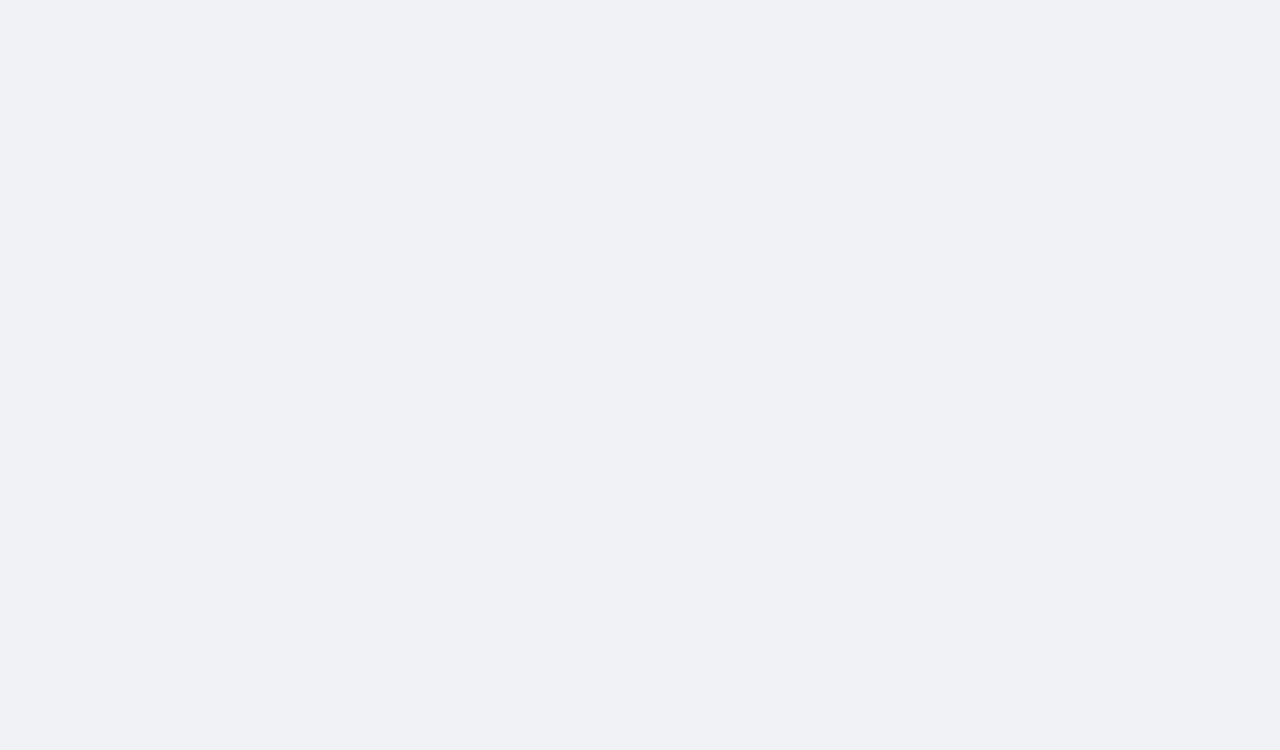
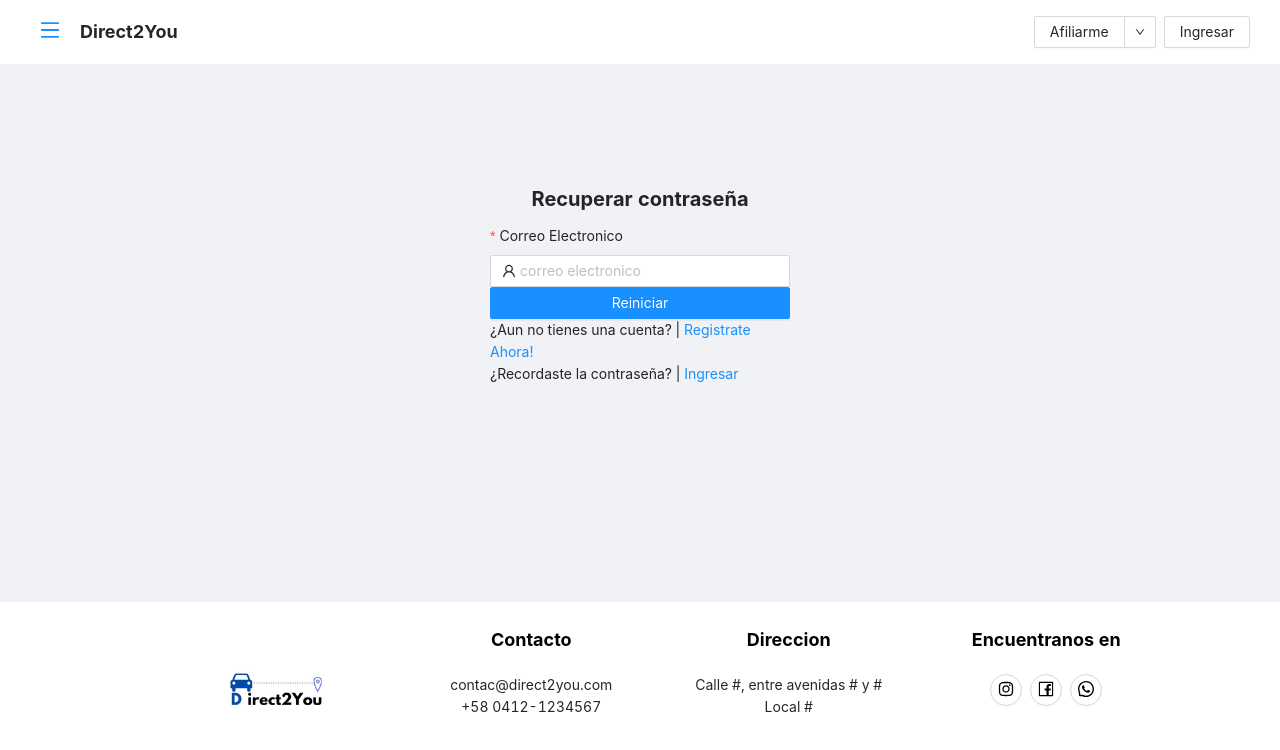
Before and after one commit to martinezdiego/direct2you, a React (Create React App) app in the folder client/: page /forgot in a window 1280 px wide. Shown: the top 750 px of the page. Built offline with nearby package versions, Linux system fonts and the light colour scheme.

Commit message:
Forgot page added

```diff
--- a/client/src/App.js
+++ b/client/src/App.js
@@ -5,13 +5,15 @@
 
 // import Ingresar from './pages/Ingresar';
 import Registro from './pages/Registro';
-import login from './pages/Login'
-import RegistroCompany from './pages/RegistroEmpresa'
-import home from './pages/Home'
-import dashboard from './pages/Dashboard2'
+import login from './pages/Login';
+import RegistroCompany from './pages/RegistroEmpresa';
+import home from './pages/Home';
+import dashboard from './pages/Dashboard2';
+import forgot from './pages/Forgot';
 
 import 'antd/dist/antd.css';
 import './assets/css/index.css';
+import { OmitProps } from 'antd/lib/transfer/ListBody';
 
 class App extends PureComponent
 {
@@ -19,7 +21,7 @@
         const { history, location } = this.props;
         const { pathname } = location;
         if (pathname === '/') {
-            history.push('/ingresar');
+            history.push('/home');
         }
     }
 
@@ -32,6 +34,7 @@
                     <Route path="/registrar-empresa" component={RegistroCompany} />
                     <Route path="/home" component={home} />
                     <Route path="/dashboard" component={dashboard} />
+                    <Route path="/forgot" component={forgot}/>
                 </Switch>
             </Layout>
         );
--- a/client/src/assets/css/form.css
+++ b/client/src/assets/css/form.css
@@ -16,3 +16,7 @@
 .login-form-button {
     width: 100%;
 }
+
+.forget-form-button {
+  width: 100%;
+}
--- /dev/null
+++ b/client/src/pages/Forgot.js
@@ -0,0 +1,22 @@
+import React, { PureComponent } from 'react';
+import { Layout } from 'antd';
+import Navbar from '../components/shared/Navbar';
+import NavFooter from '../components/shared/footer';
+import ForgetPassword from './Forgot/forgetPassword';
+
+
+class Forgot extends PureComponent {
+  render(){
+    return (
+    <>
+        <Layout>
+          <Navbar isLogged={false}/>
+          <ForgetPassword />
+          <NavFooter />
+        </Layout>
+    </>
+    );
+  }
+}
+
+export default Forgot;
--- /dev/null
+++ b/client/src/pages/Forgot/forgetPassword.js
@@ -0,0 +1,53 @@
+import React, {PureComponent} from 'react';
+import { Form, Input, Button, Checkbox, Layout } from 'antd';
+import { UserOutlined, LockOutlined } from '@ant-design/icons';
+
+const { Content } = Layout;
+
+
+class ForgetPassword extends PureComponent {
+    render(){
+        return (
+            <Content style={{ padding: '0 50px', marginTop: 120 , marginBottom:120}}>
+            <div>
+                <h1 style={{textAlign:'center',fontSize:'20px',fontWeight:'bold'}}> Recuperar contraseña </h1>
+            </div>
+            <div>
+                <Form
+                    name="normal_login"
+                    layout="vertical"
+                    className="login-form"
+
+                >
+                    <Form.Item
+                        className="login-form"
+                        layout = 'vertical'
+                        //text-align = 'center'
+                        label="Correo Electronico"
+                        //labelAlign = 'right'
+                        name="correo electronico"
+                        rules={[{ required: true, message: 'Por favor ingrese su correo electronico!' },
+                                    {type:"email", message: 'Por favor ingrese un Correo valido'}
+                        ]}
+                    >
+                        <Input prefix={<UserOutlined className="site-form-item-icon" />} placeholder="correo electronico" />
+                    </Form.Item>
+
+                    <Form.Item >
+                        <Button type = 'primary' htmlType='submit' className = 'forget-form-button'>
+                            Reiniciar
+                        </Button>
+                        <Form.Item >
+                            ¿Aun no tienes una cuenta? | <a href="/registrarse">Registrate Ahora!</a>
+                            <br/>
+                            ¿Recordaste la contraseña? | <a href="/ingresar">Ingresar</a>
+                        </Form.Item>
+                    </Form.Item>
+                </Form>
+            </div>
+            </Content>
+        )
+    }
+}
+
+export default ForgetPassword;
--- a/client/src/pages/Login/ContentLogin.js
+++ b/client/src/pages/Login/ContentLogin.js
@@ -63,7 +63,7 @@
                 <Form.Item >
                   ¿Aun no tienes una cuenta? | <a href="#ir pagina de registro">Registrate Ahora!</a>
                   <br/>
-                  <a href="#Ir pagina recuperar contra">¿Olvidaste la contraseña?</a>
+                  <a href="/forgot">¿Olvidaste la contraseña?</a>
                 </Form.Item>
               </div>
           </Form.Item>
--- a/client/src/routes/Routes.js
+++ b/client/src/routes/Routes.js
@@ -3,6 +3,7 @@
 
 //Components
 import home from '../pages/Home'
+import forgot from '../pages/Forgot'
 
 function Routes() {
 
```
